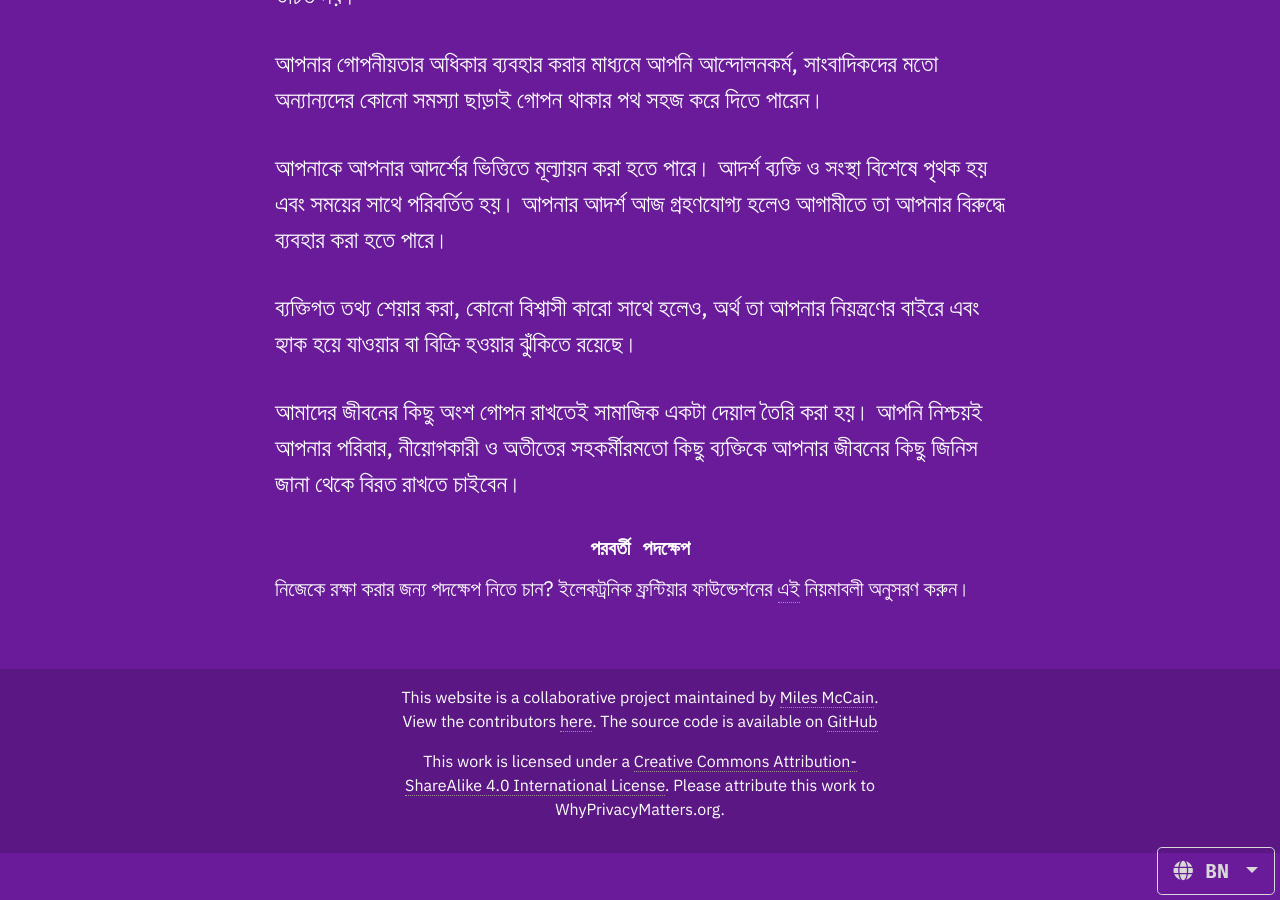
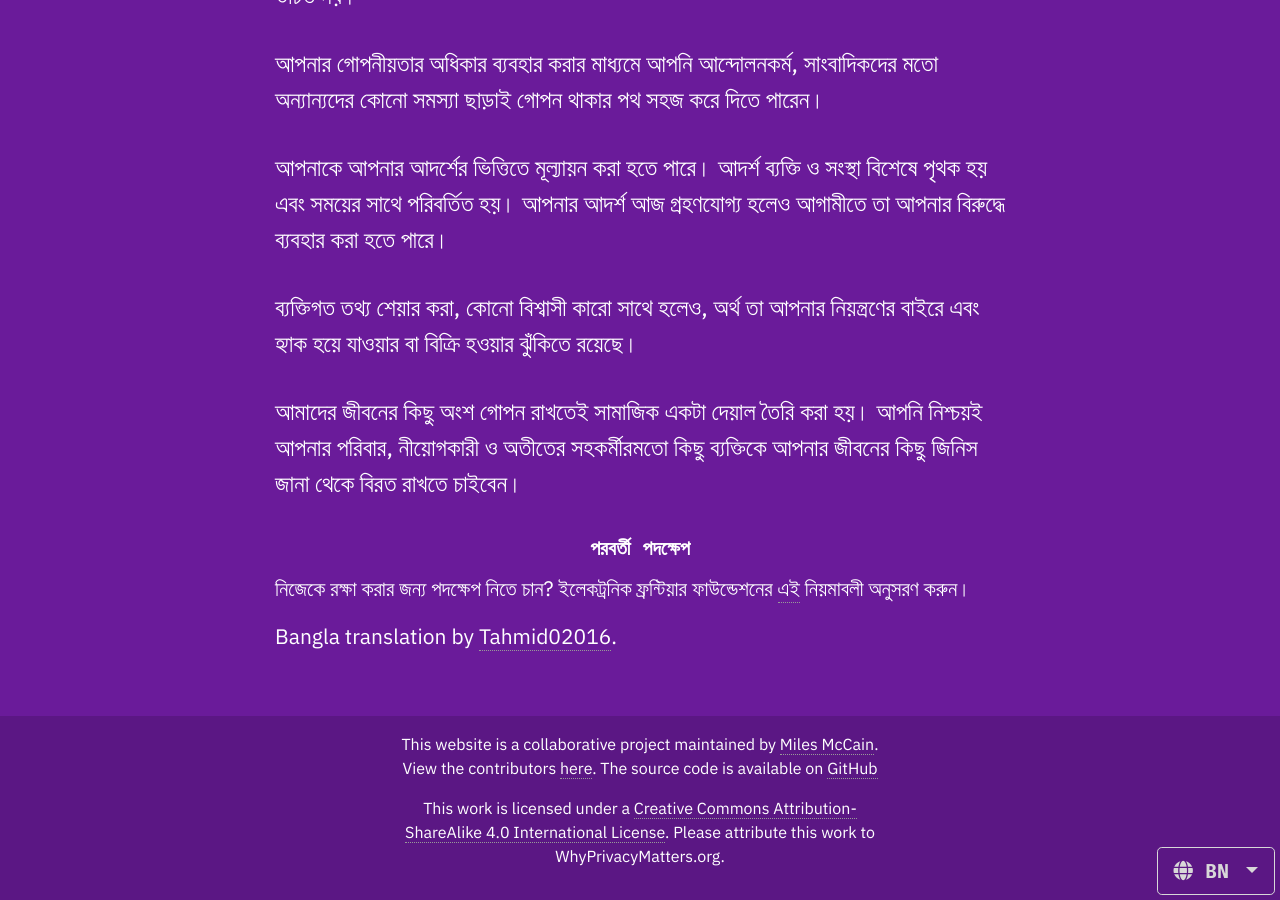
Before and after one commit to milesmcc/whyprivacymatters, a Jekyll site: the page built from translations/bn.md, in a window 1280 px wide and 900 px high, scrolled down 677 px. Built offline with Jekyll 4.4.1, drawn with Linux system fonts in a browser that asks for light colours.

Commit message:
added translator's name

```diff
--- a/translations/bn.md
+++ b/translations/bn.md
@@ -27,3 +27,7 @@ lang: bn
 
 ### পরবর্তী পদক্ষেপ
 নিজেকে রক্ষা করার জন্য পদক্ষেপ নিতে চান? ইলেকট্রনিক ফ্রন্টিয়ার ফাউন্ডেশনের [এই](https://ssd.eff.org/) নিয়মাবলী অনুসরণ করুন।
+
+---
+
+Bangla translation by [Tahmid02016](tahmid01016.github.io).
```
